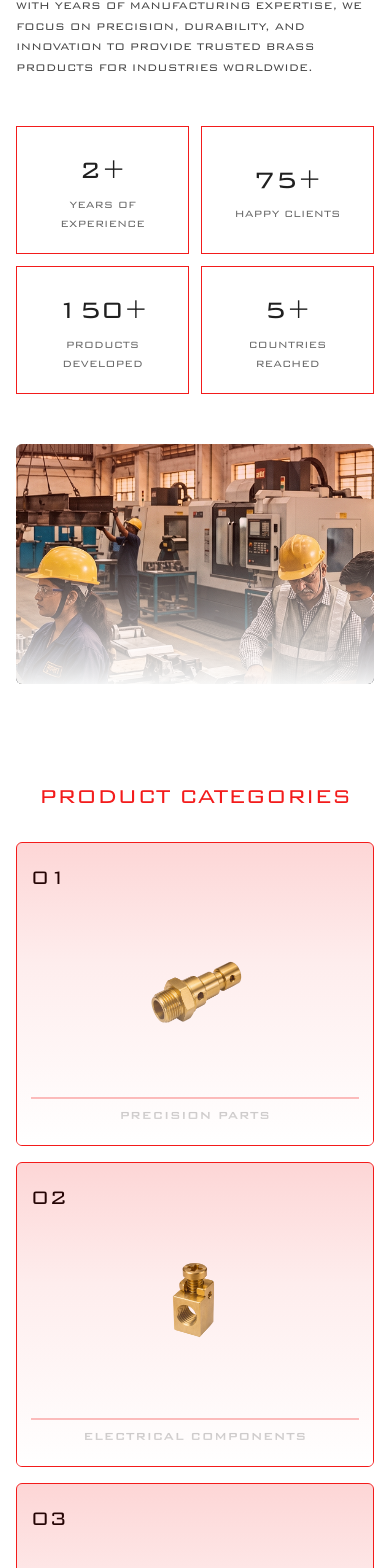
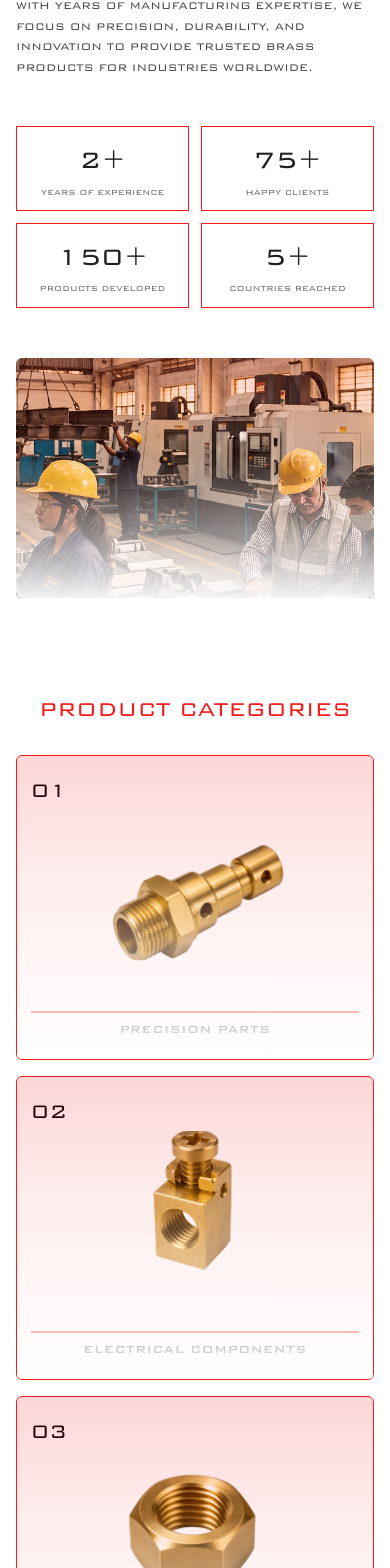
Before and after one commit to bhargav-13/Jupiter_Brass, a React (Vite) app: page / in a window 390 px wide. Shown: the part 1016-2584 px from the top of the page. Built offline with nearby package versions, Linux system fonts and the light colour scheme.

Commit message:
feat: implement About component styles and comprehensive mobile-responsive overrides

```diff
--- a/src/components/About.css
+++ b/src/components/About.css
@@ -91,7 +91,7 @@
   }
 
   .stat-item {
-    padding: 20px 14px;
+    padding: 10px;
   }
 
   .stat-number {
@@ -99,10 +99,11 @@
   }
 
   .stat-label {
-    font-size: 0.7563rem;
+    font-size: 0.6rem;
   }
 
   .about-stats {
     gap: 12px;
+    width: 100%;
   }
 }
--- a/src/styles/mobile.css
+++ b/src/styles/mobile.css
@@ -4,6 +4,7 @@
    ============================================= */
 
 @media (max-width: 768px) {
+
   /* ── Section titles (red headers) — override component clamp/fixed sizes ── */
   body .section-title,
   body h2.section-title,
@@ -192,7 +193,7 @@
   body .product-card:hover .product-image {
     width: auto;
     max-width: 78%;
-    max-height: 185px;
+    max-height: 350px;
     min-height: unset;
     transform: scale(1.08);
     margin: 0 auto;
@@ -586,6 +587,7 @@
 }
 
 @media (max-width: 480px) {
+
   body .section-title,
   body h2.section-title,
   body .section-heading .section-title,
```
